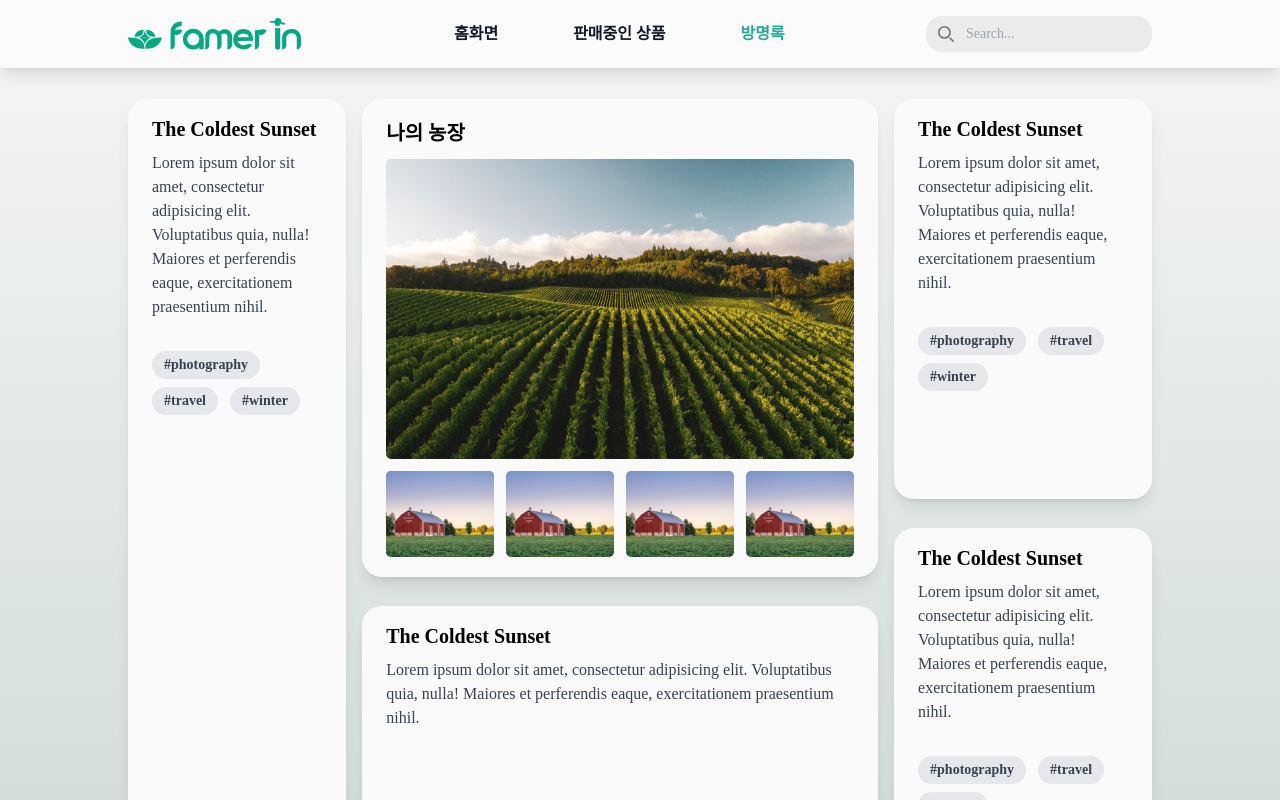
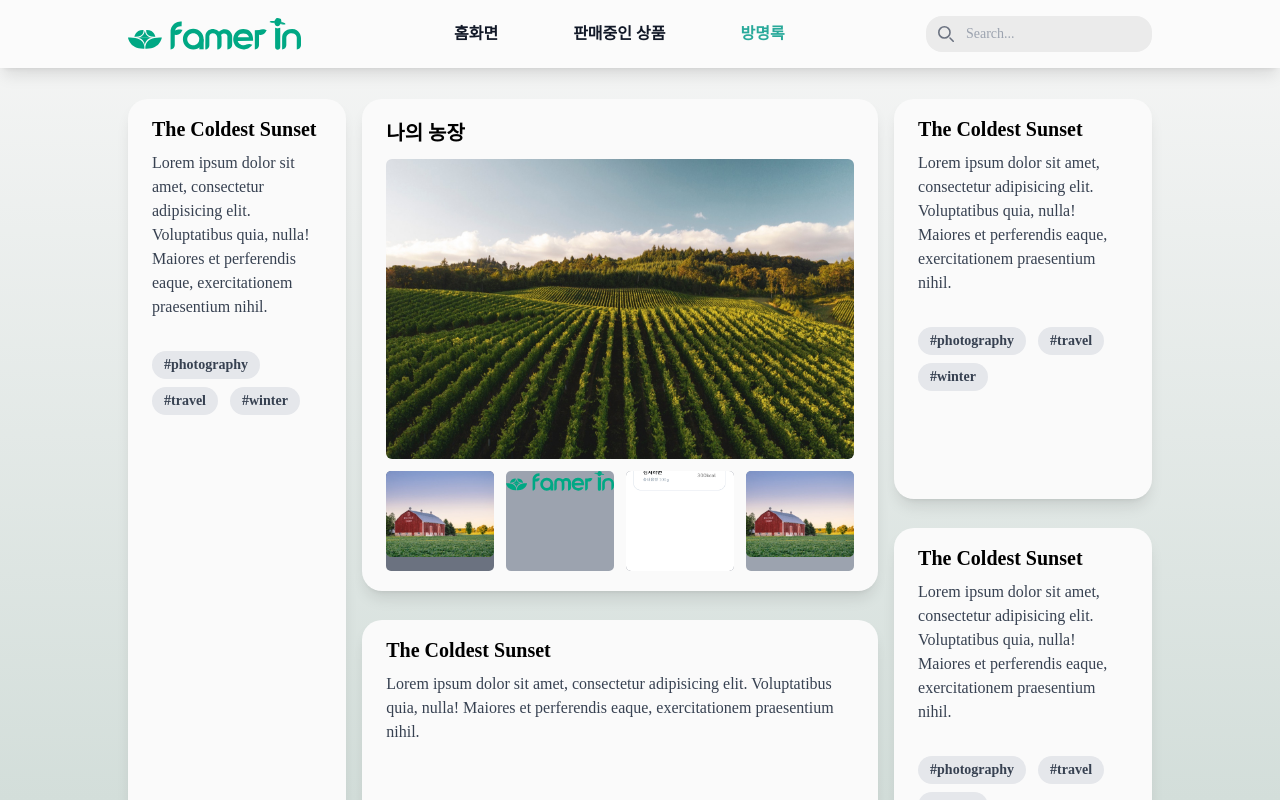
Before and after one commit to Likelion-TeamD/Likelion_FrontEnd, a website with bundled scripts: page pages/guest.html in a window 1280 px wide. Built offline with nearby package versions, Linux system fonts and the light colour scheme; a web font is replaced by a local one.

Commit message:
이미지 정렬 commit

```diff
--- a/css/guest.css
+++ b/css/guest.css
@@ -18,10 +18,21 @@
 }
 
 .image {
+  width: 100%;
+  object-fit: cover; /* 이미지를 컨테이너에 맞게 조절하면서 가장 큰 크기로 표시 */
+  object-position: center;
+  overflow: hidden;
+  /* 이미지를 가운데로 정렬 */
+}
+
+.image-item {
   border-radius: 5px;
-  /* overflow: hidden; */
+  overflow: hidden;
   width: 100%; /* 이미지의 가로 너비를 100%로 설정 */
   height: auto; /* 이미지의 세로 높이를 자동으로 설정하여 가로세로 비율 유지 */
+  max-height: 100px;
+  justify-content: center;
+  align-items: center;
    /* 최대 세로 높이는 가로의 2/3로 설정 (3:2 비율) */
   object-fit: cover; /* 이미지를 컨테이너에 맞게 조절하면서 가장 큰 크기로 표시 */
   object-position: center; /* 이미지를 가운데로 정렬 */
--- a/pages/guest.html
+++ b/pages/guest.html
@@ -140,24 +140,24 @@
                         <div class="px-6 py-5">
                             <div class="font-bold text-xl mb-3">나의 농장</div>
                             <div class="image-container">
-                                <img id="image_main" class="image w-full h-[300px] rounded-md mb-3 bg-gray-800" src="/img/farmMain.jpg"
+                                <img id="image_main" class="image h-[300px] rounded-md mb-3 bg-gray-800" src="/img/farmMain.jpg"
                                     alt="Sunset in the mountains">
                             </div>
                             <!-- Four columns -->
                             <div class="flex">
                                 <item class="w-1/4 bg-gray-500 mr-3 rounded-[5px]">
-                                    <img id="im1" class="image" src="/img/farm1.jpg" alt="Sunset in the mountains">
+                                    <img id="im1" class="image-item" src="/img/farm1.jpg" alt="Sunset in the mountains">
                                 </item>
-                                <item class="w-1/4 bg-gray-400  mr-3 rounded-md">
-                                    <img class="image w-full h-full rounded-md" src="/img/farm1.jpg"
+                                <item class="w-1/4 bg-gray-400  mr-3 rounded-[5px]">
+                                    <img class="image-item" src="/img/Logo_farmerin.svg"
                                         alt="Sunset in the mountains">
                                 </item>
-                                <item class="w-1/4 bg-gray-500  mr-3 rounded-md">
-                                    <img class="image w-full h-full rounded-md" src="/img/farm1.jpg"
+                                <item class="w-1/4 bg-gray-500  mr-3 rounded-[5px]">
+                                    <img class="image-item" src="/img/식품 검색.png"
                                         alt="Sunset in the mountains">
                                 </item>
-                                <item class="w-1/4 bg-gray-400 rounded-md">
-                                    <img class="image w-full h-full rounded-md" src="/img/farm1.jpg"
+                                <item class="w-1/4 bg-gray-400 rounded-[5px]">
+                                    <img class="image-item" src="/img/farm1.jpg"
                                         alt="Sunset in the mountains">
                                 </item>
                             </div>
```
Also changed, not shown: img/식품 검색.png (added).
